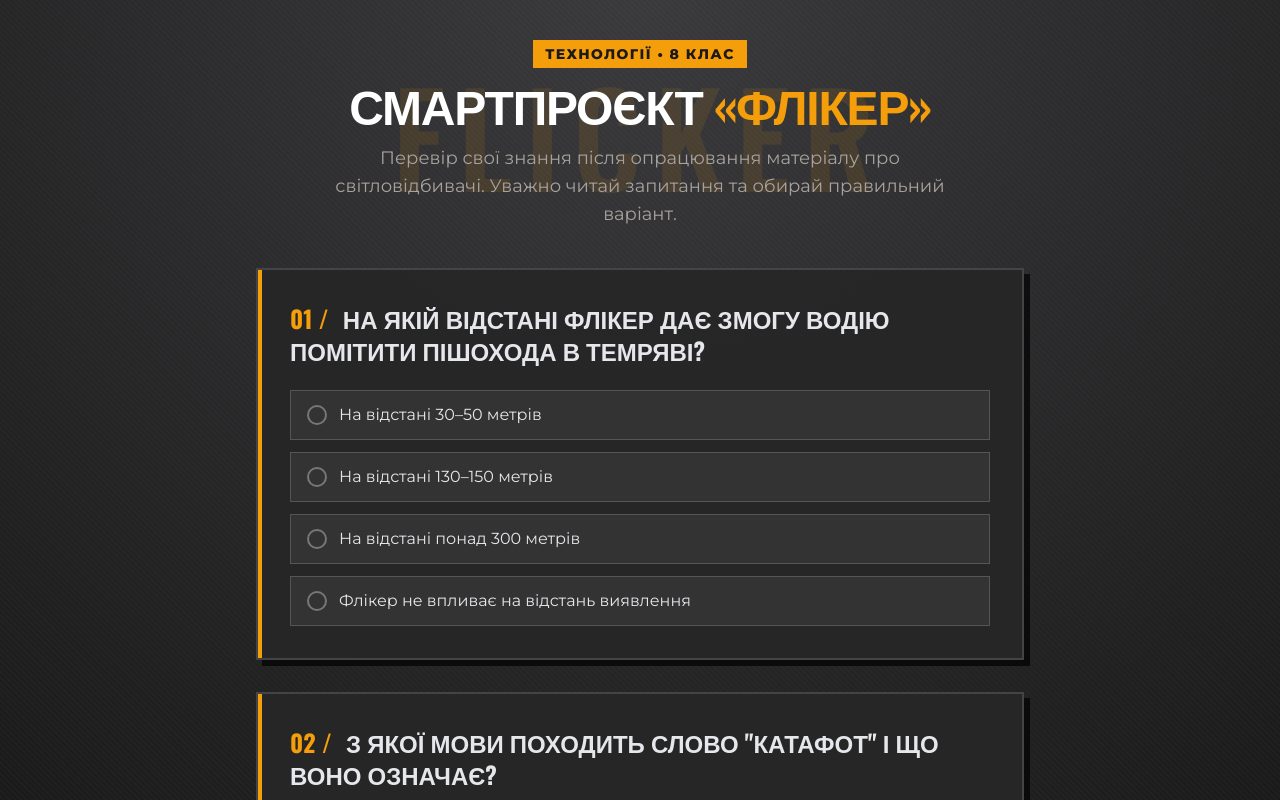
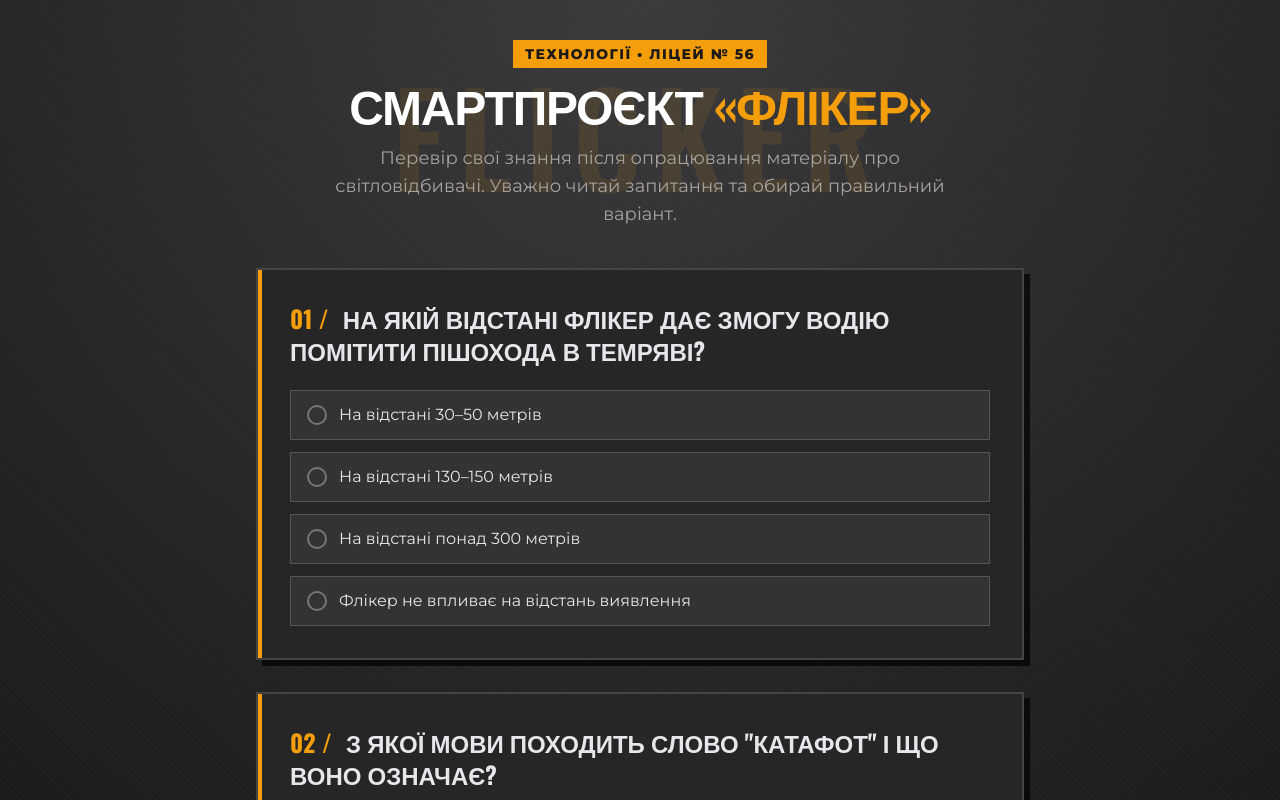
Before and after one commit to WorkSpaceGit/GlowMe, a plain HTML site: page index.html in a window 1280 px wide. Shown: the top 800 px of the page. Drawn offline with nearby package versions, Linux system fonts and the light colour scheme.

Commit message:
Update index.html

```diff
--- a/index.html
+++ b/index.html
@@ -117,7 +117,7 @@
             </div>
             <div class="relative z-10">
                 <div class="inline-block bg-amber-500 text-stone-900 px-3 py-1 font-bold text-sm mb-3 tracking-widest uppercase">
-                    Технології • 8 Клас
+                    Технології • ліцей № 56
                 </div>
                 <h1 class="text-4xl md:text-5xl font-extrabold tracking-tight text-white mb-4">
                     СМАРТПРОЄКТ <span class="text-amber-500">«ФЛІКЕР»</span>
```
